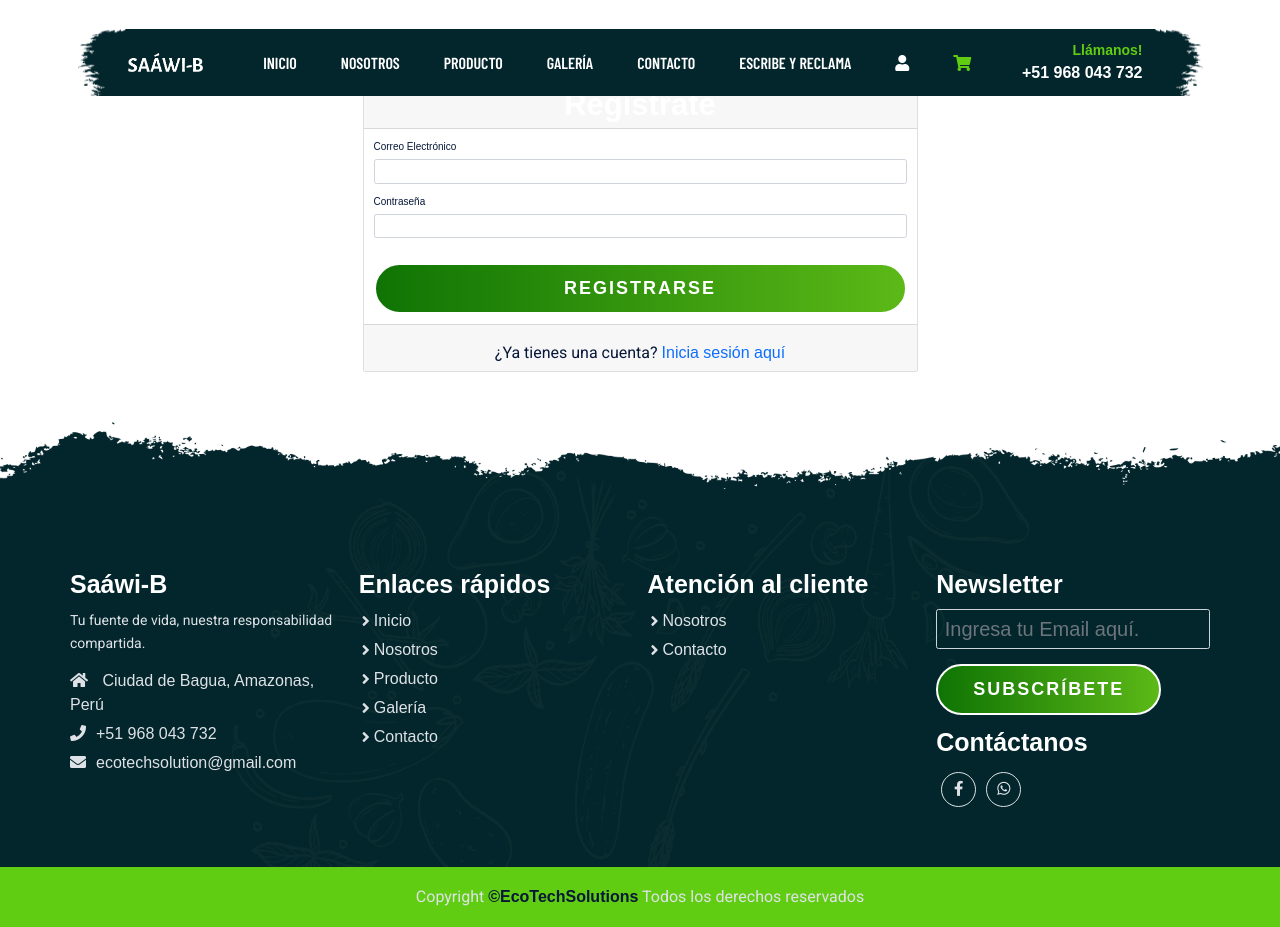
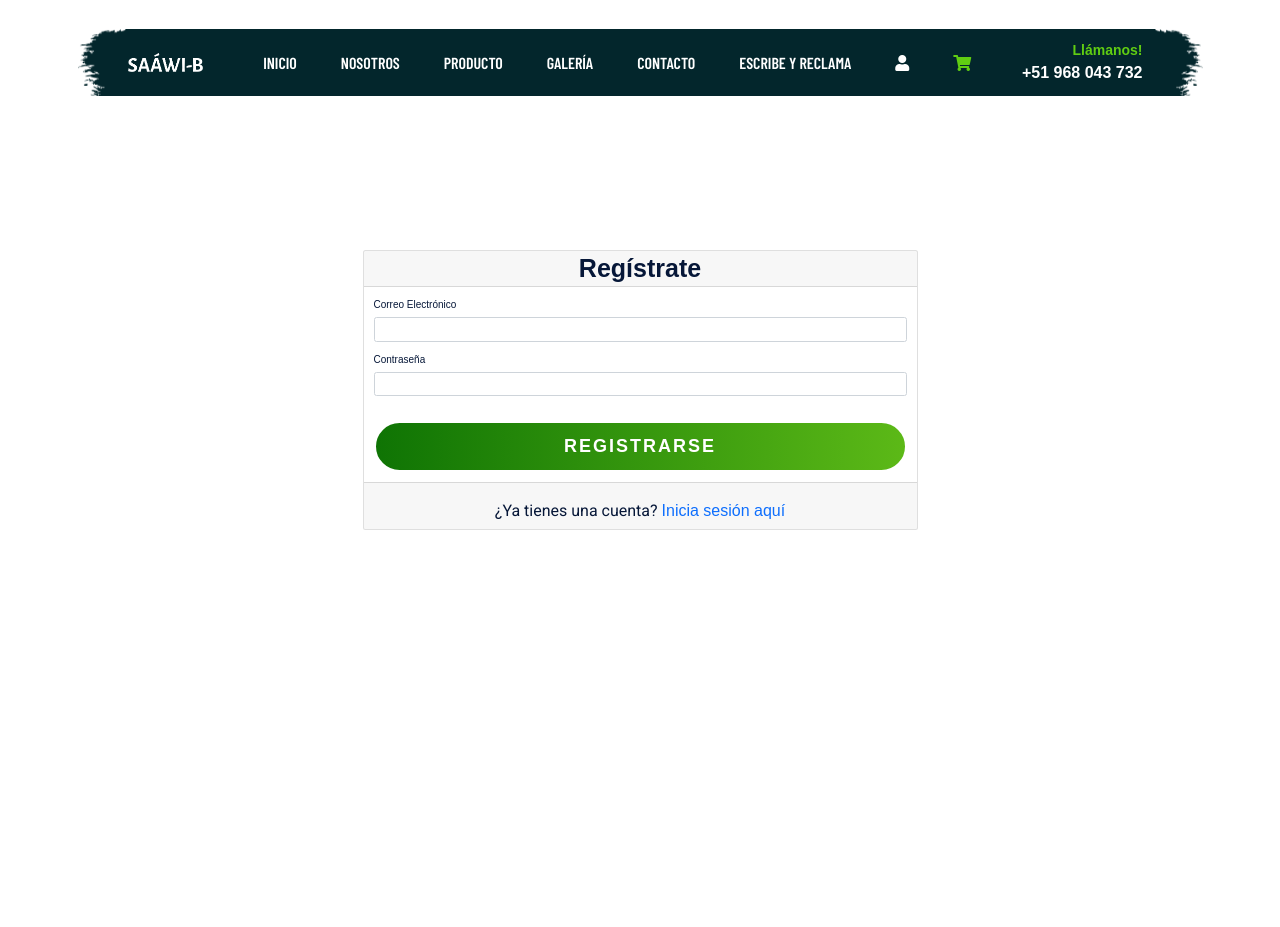
Before and after one commit to blankesj22/Sa-wi-b, a plain HTML site: page signup.html in a window 1280 px wide. After the commit the page ends 800 px from the top, so only its background shows below. Drawn offline with nearby package versions, Linux system fonts and the light colour scheme; a web font is replaced by a local one.

Commit message:
commit regístrate

```diff
--- a/signup.html
+++ b/signup.html
@@ -81,13 +81,13 @@
     <!-- Navbar Section Exit -->
 
     <!-- Signup Section start -->
-    <section class="mt-5">
+    <section class="login-section mt-5">
       <div class="container">
         <div class="row justify-content-center">
           <div class="col-md-6">
             <div class="card">
               <div class="card-header">
-                <h3 class="text-center">Regístrate</h3>
+                <h4 class="text-center">Regístrate</h4>
               </div>
               <div class="card-body">
                 <form id="signup-form">
@@ -114,61 +114,6 @@
     </section>
     <!-- Signup Section Exit -->
 
-    <!-- Footer section Start-->
-    <section class="footer_wrapper mt-3 mt-md-0">
-        <div class="container px-5 px-lg-0">
-            <div class="row">
-                <div class="col-lg-3 col-sm-6 mb-5 mb-lg-0">
-                    <h5>Saáwi-B</h5>
-                    <p class="mb-4 ps-0 company_details">Tu fuente de vida, nuestra responsabilidad compartida.</p>
-                    <div class="contact-info">
-                        <ul class="list-unstyled">
-                            <li><a href="#"><i class="fa fa-home me-3"></i> Ciudad de Bagua, Amazonas, Perú</a></li>
-                            <li><a href="#"><i class="fa fa-phone me-3"></i>+51 968 043 732</a></li>
-                            <li><a href="mailto:ecotechsolutions@gmail.com"><i class="fa fa-envelope me-3"></i>ecotechsolution@gmail.com</a></li>
-                        </ul>
-                    </div>
-                </div>
-
-                <div class="col-lg-3 col-sm-6 mb-5 mb-lg-0">
-                    <h5>Enlaces rápidos</h5>
-                    <ul class="link-widget p-0">
-                        <li><a href="index.html">Inicio</a></li>
-                        <li><a href="about.html">Nosotros</a></li>
-                        <li><a href="product.html">Producto</a></li>
-                        <li><a href="gallery.html">Galería</a></li>
-                        <li><a href="contact.html">Contacto</a></li>
-                    </ul>
-                </div>
-
-                <div class="col-lg-3 col-sm-6 mb-5 mb-lg-0">
-                    <h5>Atención al cliente</h5>
-                    <ul class="link-widget p-0">
-                        <li><a href="about.html">Nosotros</a></li>
-                        <li><a href="contact.html">Contacto</a></li>
-                    </ul>
-                </div>
-
-                <div class="col-lg-3 col-sm-6 mb-5 mb-lg-0">
-                    <h5>Newsletter</h5>
-                    <div class="form-group mb-4">
-                        <input type="email" class="form-control bg-transparent" placeholder="Ingresa tu Email aquí.">
-                        <button type="submit" class="btn main-btn">Subscríbete</button>
-                    </div>
-                    <h5>Contáctanos</h5>
-                    <ul class="social-network d-flex align-items-center p-0">
-                        <li><a href="https://www.facebook.com/profile.php?id=61561662144946&mibextid=ZbWKwL"><i class="fab fa-facebook-f"></i></a></li>
-                        <li><a href="https://wa.link/5rcjdh"><i class="fab fa-whatsapp"></i></a></li>
-                    </ul>
-                </div>
-            </div>
-        </div>
-        <div class="container-fluid copyright-section">
-            <p>Copyright <a href="#">©EcoTechSolutions</a> Todos los derechos reservados</p>
-        </div>
-    </section>
-    <!-- Footer Section Exit  -->
-
     <!-- jQuery CDN -->
     <script src="https://code.jquery.com/jquery-3.6.0.min.js"></script>
 
```
